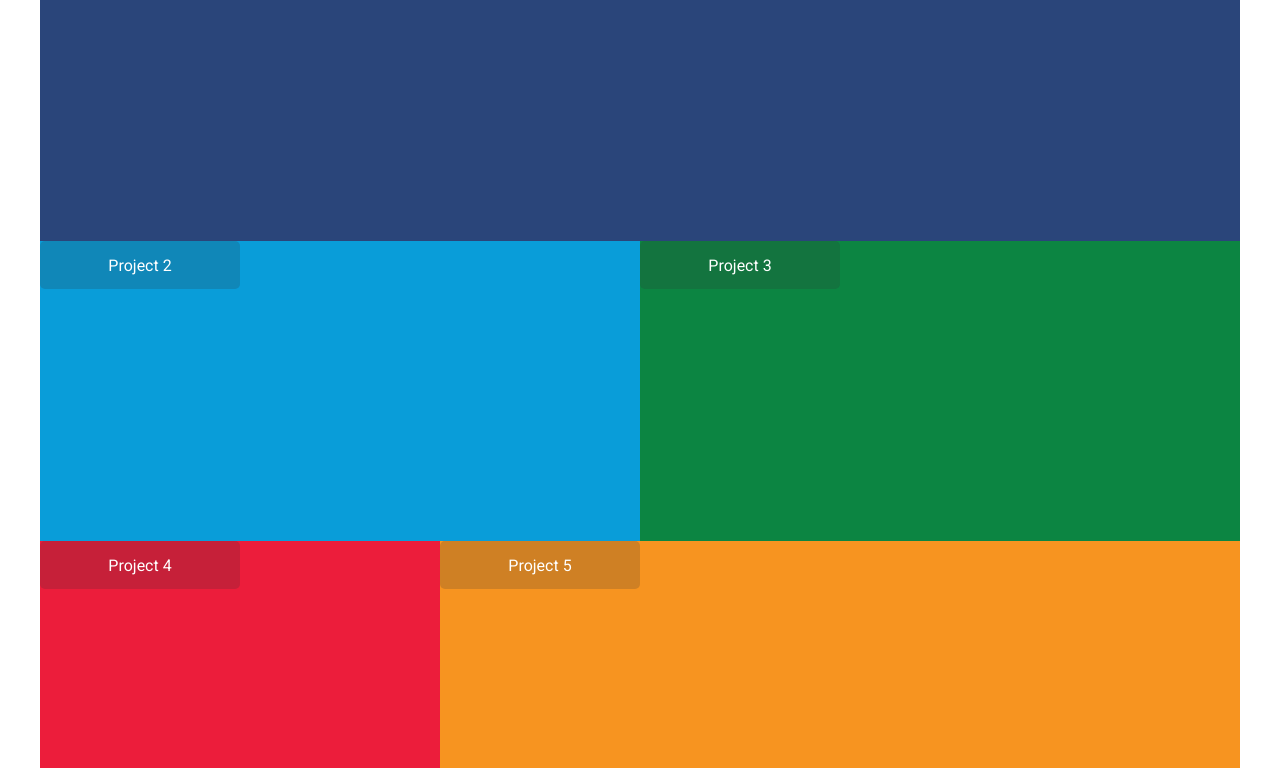
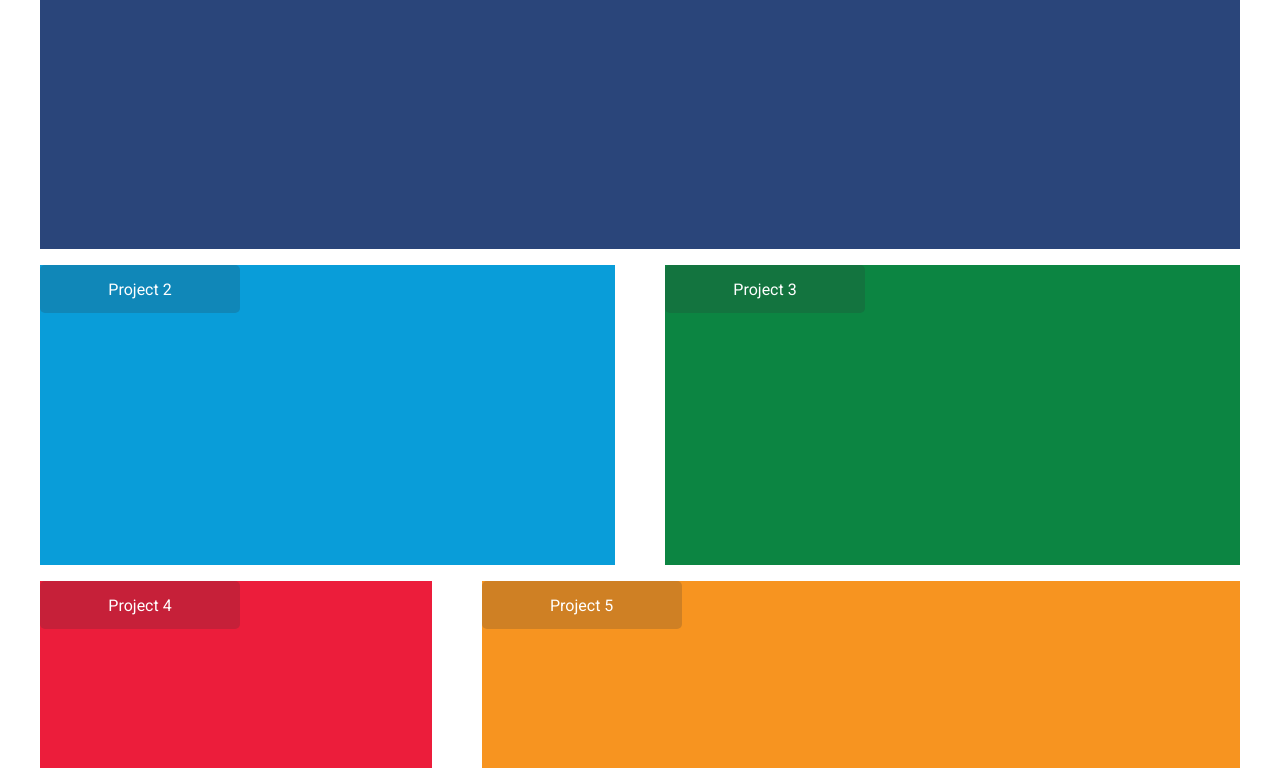
Before and after one commit to enriquecahua/project1, a plain HTML site: page index.html in a window 1280 px wide. Shown: the part 184-952 px from the top of the page. Drawn offline with Linux system fonts and the light colour scheme.

Commit message:
modified margins between divs

```diff
--- a/css/styles.css
+++ b/css/styles.css
@@ -133,31 +133,67 @@
             min-height: 220px;
           }
       }
-      @media screen and (min-width:800px){
+      @media screen and (min-width:801px){
+          .header {
+            margin-bottom: 1vh;
+          }
+
           .container {
             max-width: 1200px;
             margin-left: auto;
             margin-right: auto;
+            max-height: 1000px;
+
           }
           .dark_blue {
-
+           /*max-width: 1200px; */
           }
           .light_blue {
+            max-width: 575px;
+            margin-left: 0px;
 
           }
           .green {
-
+              max-width: 575px;
+              margin-right: 0px;
           }
           .red {
-
+                max-width: 391.663px;
+              margin-left: 0px;
           }
           .orange {
+                max-width: 758.3326;
+              margin-right: 0px;
 
           }
           .box {
             min-height: 300px;
+
+
           }
           .logos {
         font-size: 10vw;
           }
       }
+
+ /*   @media screen and (min-width:1000px){
+        .box {
+            margin-bottom: 1vh;
+        }
+
+    } */
+
+     @media screen and (min-width:1150px){
+        .box {
+            margin-bottom: 1.5vh;
+        }
+         .container {
+            justify-content: space-between;
+        }
+    }
+
+     @media screen and (min-width:1200px){
+        .box {
+            margin-bottom: 2vh;
+        }
+    }
```
